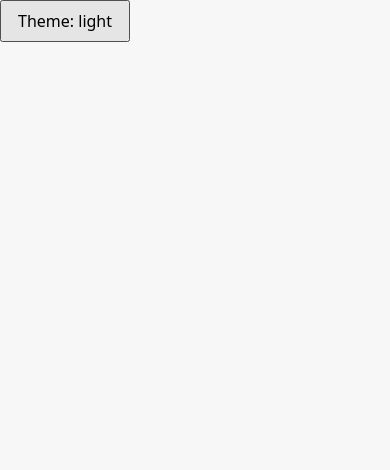
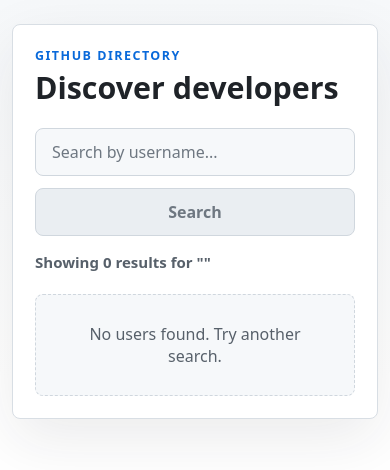
Before and after one commit to mgthihazaw/react-lab, a React (Vite) app: page / in a window 390 px wide. Shown: the top 470 px of the page. Built offline with nearby package versions, Linux system fonts and the light colour scheme.

Commit message:
add gihub user list

```diff
--- a/src/App.tsx
+++ b/src/App.tsx
@@ -1,5 +1,5 @@
-import { ThemeToggle } from './features/ThemeToogle';
+import { GitHubUserList } from './features/github-users/GitHubUserList';
 
 export default function App() {
-  return <ThemeToggle />;
+  return <GitHubUserList />;
 }
--- /dev/null
+++ b/src/features/github-users/GitHubUserList.css
@@ -0,0 +1,242 @@
+.github-users {
+  min-height: 100vh;
+  max-width: none;
+  margin: 0;
+  padding: 48px 20px;
+  background:
+    linear-gradient(180deg, #f6f8fa 0%, #ffffff 45%),
+    #ffffff;
+  color: #24292f;
+}
+
+.github-users__panel {
+  width: min(100%, 1040px);
+  margin: 0 auto;
+  padding: 32px;
+  border: 1px solid #d8dee4;
+  border-radius: 8px;
+  background: #ffffff;
+  box-shadow: 0 20px 60px rgb(31 35 40 / 9%);
+}
+
+.github-users__header {
+  display: grid;
+  gap: 8px;
+  margin-bottom: 24px;
+}
+
+.github-users__header p {
+  margin: 0;
+  color: #0969da;
+  font-size: 0.78rem;
+  font-weight: 800;
+  letter-spacing: 0.12em;
+  text-transform: uppercase;
+}
+
+.github-users__header h1 {
+  margin: 0;
+  color: #1f2328;
+  font-size: 2.35rem;
+  line-height: 1.05;
+}
+
+.github-users__search {
+  display: grid;
+  grid-template-columns: minmax(0, 1fr) auto;
+  gap: 12px;
+  margin-bottom: 16px;
+}
+
+.github-users__search input {
+  width: 100%;
+  min-width: 0;
+  height: 48px;
+  padding: 0 16px;
+  border: 1px solid #d0d7de;
+  border-radius: 8px;
+  background: #f6f8fa;
+  color: #1f2328;
+  font: inherit;
+  outline: none;
+  transition:
+    background 160ms ease,
+    border-color 160ms ease,
+    box-shadow 160ms ease;
+}
+
+.github-users__search input:focus {
+  border-color: #0969da;
+  background: #ffffff;
+  box-shadow: 0 0 0 4px rgb(9 105 218 / 14%);
+}
+
+.github-users__search input::placeholder {
+  color: #6e7781;
+}
+
+.github-users__search button {
+  height: 48px;
+  margin: 0;
+  padding: 0 20px;
+  border: 1px solid #1f883d;
+  border-radius: 8px;
+  background: #1f883d;
+  color: #ffffff;
+  font: inherit;
+  font-weight: 800;
+  cursor: pointer;
+  transition:
+    background 160ms ease,
+    border-color 160ms ease,
+    transform 160ms ease;
+}
+
+.github-users__search button:hover:not(:disabled) {
+  border-color: #1a7f37;
+  background: #1a7f37;
+  transform: translateY(-1px);
+}
+
+.github-users__search button:disabled {
+  border-color: #d0d7de;
+  background: #eaeef2;
+  color: #6e7781;
+  cursor: not-allowed;
+}
+
+.github-users__summary {
+  min-height: 24px;
+  margin-bottom: 18px;
+  color: #57606a;
+  font-size: 0.94rem;
+  font-weight: 650;
+}
+
+.github-users__error,
+.github-users__empty {
+  margin: 0;
+  padding: 28px;
+  border-radius: 8px;
+  text-align: center;
+}
+
+.github-users__error {
+  border: 1px solid #ffebe9;
+  background: #fff1f0;
+  color: #cf222e;
+}
+
+.github-users__empty {
+  border: 1px dashed #d0d7de;
+  background: #f6f8fa;
+  color: #57606a;
+}
+
+.github-users__grid {
+  display: grid;
+  grid-template-columns: repeat(3, minmax(0, 1fr));
+  gap: 16px;
+  margin: 0;
+  padding: 0;
+  list-style: none;
+}
+
+.github-user-card {
+  display: block;
+  padding: 0;
+  border: 0;
+  border-radius: 8px;
+  background: transparent;
+}
+
+.github-user-card__link {
+  display: grid;
+  grid-template-columns: 56px minmax(0, 1fr);
+  align-items: center;
+  gap: 14px;
+  min-height: 104px;
+  padding: 18px;
+  border: 1px solid #d8dee4;
+  border-radius: 8px;
+  background: #ffffff;
+  color: inherit;
+  text-decoration: none;
+  box-shadow: 0 10px 30px rgb(31 35 40 / 6%);
+  transition:
+    border-color 160ms ease,
+    box-shadow 160ms ease,
+    transform 160ms ease;
+}
+
+.github-user-card__link:hover {
+  border-color: #0969da;
+  box-shadow: 0 18px 42px rgb(31 35 40 / 12%);
+  transform: translateY(-2px);
+}
+
+.github-user-card__link:focus-visible {
+  outline: 3px solid rgb(9 105 218 / 26%);
+  outline-offset: 3px;
+}
+
+.github-user-card img {
+  width: 56px;
+  height: 56px;
+  border: 1px solid #d0d7de;
+  border-radius: 50%;
+  background: #f6f8fa;
+  object-fit: cover;
+}
+
+.github-user-card span {
+  display: grid;
+  min-width: 0;
+  gap: 4px;
+}
+
+.github-user-card strong {
+  overflow: hidden;
+  color: #0969da;
+  font-size: 1rem;
+  text-overflow: ellipsis;
+  white-space: nowrap;
+}
+
+.github-user-card small {
+  color: #57606a;
+  font-size: 0.82rem;
+  font-weight: 650;
+}
+
+@media (max-width: 860px) {
+  .github-users__grid {
+    grid-template-columns: repeat(2, minmax(0, 1fr));
+  }
+}
+
+@media (max-width: 620px) {
+  .github-users {
+    padding: 24px 12px;
+  }
+
+  .github-users__panel {
+    padding: 22px;
+  }
+
+  .github-users__header h1 {
+    font-size: 1.9rem;
+  }
+
+  .github-users__search {
+    grid-template-columns: 1fr;
+  }
+
+  .github-users__search button {
+    width: 100%;
+  }
+
+  .github-users__grid {
+    grid-template-columns: 1fr;
+  }
+}
--- /dev/null
+++ b/src/features/github-users/GitHubUserList.tsx
@@ -0,0 +1,128 @@
+import { useEffect, useState } from "react";
+import { Button } from "../../components/Button";
+import "./GitHubUserList.css";
+
+type GitHubUser = {
+  id: number;
+  login: string;
+  avatar_url: string;
+  html_url: string;
+};
+
+type GitHubSearchResponse = {
+  items: GitHubUser[];
+};
+
+const fetchGitHubUsers = async (query: string): Promise<GitHubUser[]> => {
+  const response = await fetch(`https://api.github.com/search/users?q=${query}`);
+  if (!response.ok) {
+    throw new Error(`Error: ${response.status}`);
+  }
+  const data: GitHubSearchResponse = await response.json();
+  return data.items;
+}
+
+export const GitHubUserList: React.FC = () => {
+  const [users, setUsers] = useState<GitHubUser[]>([]);
+  const [query, setQuery] = useState<string>("");
+  const [inputValue, setInputValue] = useState<string>("");
+  const [loading, setLoading] = useState(false);
+  const [error, setError] = useState<string | null>(null);
+
+  useEffect(() => {
+    const fetchUsers = async (query: string) => {
+      setLoading(true);
+      setError(null);
+
+      try {
+        const response = await fetchGitHubUsers(query);
+        setUsers(response);
+      } catch (err) {
+        setError((err as Error).message);
+      } finally {
+        setLoading(false);
+      }
+    };
+
+    if(query.trim() === "") {
+      return;
+    }
+
+    fetchUsers(query);
+  }, [query]);
+
+  const handleSearch = () => {
+    const trimmedQuery = inputValue.trim();
+    if (trimmedQuery === "") {
+      return;
+    }
+    setQuery(trimmedQuery);
+  };
+
+  return (
+    <main className="github-users">
+      <section className="github-users__panel">
+        <div className="github-users__header">
+          <p>GitHub directory</p>
+          <h1>Discover developers</h1>
+        </div>
+
+        <form
+          className="github-users__search"
+          onSubmit={(event) => {
+            event.preventDefault();
+            handleSearch();
+          }}
+        >
+          <input
+            type="text"
+            value={inputValue}
+            onChange={(e) => setInputValue(e.target.value)}
+            placeholder="Search by username..."
+            aria-label="Search GitHub users"
+          />
+          <Button type="submit" disabled={inputValue.trim() === ""}>
+            Search
+          </Button>
+        </form>
+
+        <div className="github-users__summary" aria-live="polite">
+          {loading ? (
+            <span>Searching GitHub...</span>
+          ) : (
+            <span>
+              Showing {users.length} result{users.length === 1 ? "" : "s"} for "{query}"
+            </span>
+          )}
+        </div>
+
+        {error && <p className="github-users__error">{error}</p>}
+
+        {!loading && !error && users.length === 0 && (
+          <p className="github-users__empty">No users found. Try another search.</p>
+        )}
+
+        {users.length > 0 && (
+          <ul className="github-users__grid">
+            {users.map((user) => (
+              <li className="github-user-card" key={user.id}>
+                <a
+                  className="github-user-card__link"
+                  href={user.html_url}
+                  target="_blank"
+                  rel="noopener noreferrer"
+                >
+                  <img src={user.avatar_url} alt={`${user.login} avatar`} />
+                  <span>
+                    <strong>{user.login}</strong>
+                    <small>View GitHub profile</small>
+                  </span>
+                </a>
+              </li>
+            ))}
+          </ul>
+        )}
+      </section>
+    </main>
+  );
+};
```
